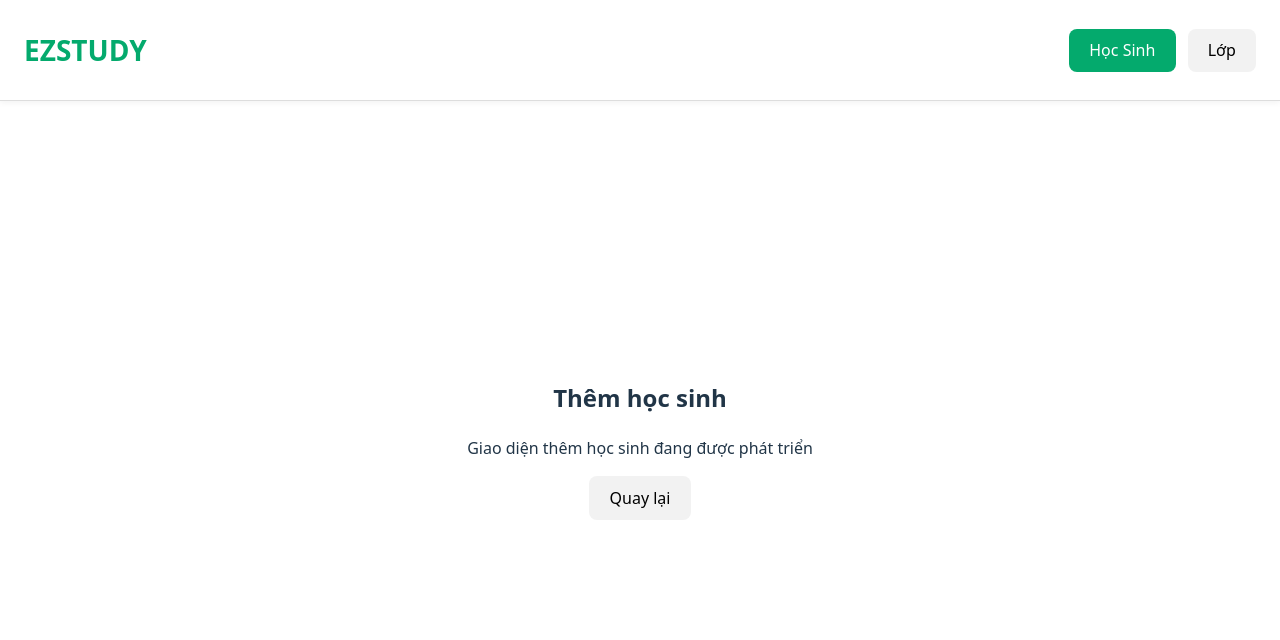
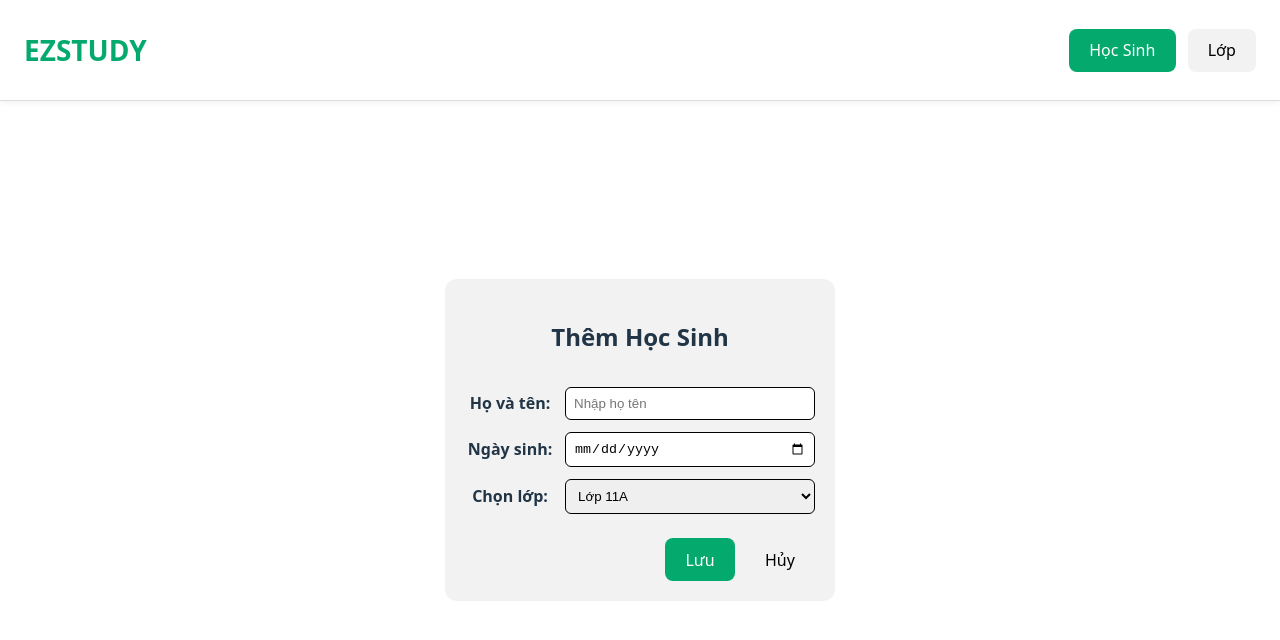
Before and after one commit to ngquan244/EZStudy-Vue-Student-Management, a Vue app: page / in a window 1280 px wide. Both pictures are taken after a click on the button "Thêm Học Sinh". Shown: the top 640 px of the page. Built offline with nearby package versions, Linux system fonts and the light colour scheme.

Commit message:
- Update AddStudent Form thêm sinh viên vào storage - Bổ sung chức năng xóa học sinh - Bỏ dữ liệu học sinh demo (do đã có chức năng thêm học sinh) - Sửa một số logic về filter trang (chuyển về trang 1 sau khi filter)

```diff
--- a/src/App.vue
+++ b/src/App.vue
@@ -54,7 +54,7 @@ function goToPage(page) {
 onMounted(() => {
   const stored = localStorage.getItem(STORAGE_KEY)
   try {
-    students.value = stored ? JSON.parse(stored) : getDefaultStudents()
+    students.value = stored ? JSON.parse(stored) : []
   } catch {
     students.value = getDefaultStudents()
   }
@@ -66,24 +66,10 @@ watch(students, (newVal) => {
   localStorage.setItem(STORAGE_KEY, JSON.stringify(newVal))
 }, { deep: true })
 
-
-// Sample data for demo purposes
-// Will be replaced with real data later
-function getDefaultStudents() {
-  return [
-    { id: 1, name: 'Doraemon', age: '13', class: '11A' },
-    { id: 2, name: 'Nobita', age: '13', class: '11B' },
-    { id: 3, name: 'Shizuka', age: '13', class: '11A' },
-    { id: 4, name: 'Chaien', age: '13', class: '11A' },
-    { id: 5, name: 'Suneo', age: '13', class: '11A' },
-    { id: 6, name: 'Nobisuke', age: '14', class: '12B' },
-    { id: 7, name: 'Dorami', age: '14', class: '12A' },
-    { id: 8, name: 'Nobi Tamako', age: '14', class: '12B' },
-    { id: 9, name: 'Jaiko', age: '13', class: '11A' },
-    { id: 10, name: 'Tachibana', age: '14', class: '12B' },
-    { id: 11, name: 'Riruru', age: '14', class: '12A' }
-  ]
-}
+// Watcher - back to page 1 after filtering
+watch(selectedClass, () => {
+  currentPage.value = 1
+})
 
 // Navigation Function
 function switchTab(tab) {
@@ -97,16 +83,24 @@ function addStudent() {
   showEditForm.value = false
 }
 
+function handleAddStudent(student) {
+  students.value.push(student)
+  showAddForm.value = false
+}
+
 function editStudent(student) {
   editingStudent.value = student
   showAddForm.value = false
   showEditForm.value = true
 }
 
-// TODO: Implement actual delete functionality
-// Currently just shows message
+// Delete student + update local storage(watcher handled update already)
+// Confirm before delete
 function deleteStudent(id) {
-  alert('Chức năng xóa sẽ được cập nhật sau.')
+  const confirmDelete = confirm('Bạn có chắc chắn muốn xóa học sinh này không?')
+  if (!confirmDelete) return
+
+  students.value = students.value.filter(student => student.id !== id)
 }
 
 function closeForms() {
@@ -138,12 +132,16 @@ function closeForms() {
     :current-page="currentPage"
     :total-pages="totalPages"
     :selected-class="selectedClass"
-    @update:selected-class="(val) => selectedClass = val"
+    @update:selected-class="(val) => {
+      selectedClass = val
+      currentPage.value = 1
+    }"
     @add="addStudent"
     @edit="editStudent"
     @delete="deleteStudent"
     @close="closeForms"
     @change-page="goToPage"
+    @add-student="handleAddStudent"
   />
 
   <ClassManager v-else />
--- a/src/components/AddStudent.vue
+++ b/src/components/AddStudent.vue
@@ -1,12 +1,127 @@
 <script setup>
-  const emit = defineEmits(['close'])
+import { ref } from 'vue'
+
+// Events to parent
+const emit = defineEmits(['close', 'add-student'])
+
+// Reactive form - input and select box
+const name = ref('')
+const birthDate = ref('')
+const selectedClass = ref('11A')
+
+// Current date to compute age by birth date by the calculateAge below
+const today = new Date().toISOString().split('T')[0]
+
+function calculateAge(birthDateStr) {
+  const birthYear = new Date(birthDateStr).getFullYear()
+  const currentYear = new Date().getFullYear()
+  return currentYear - birthYear
+}
+
+// Save Student from add-student form
+// Required full filled data
+// Make sure Birth Date < Today
+function saveStudent() {
+  if (!name.value || !birthDate.value || !selectedClass.value) {
+    alert('Vui lòng điền đầy đủ thông tin!')
+    return
+  }
+
+  if (birthDate.value > today) {
+    alert('Ngày sinh không thể lớn hơn hôm nay. Vui lòng nhập lại.')
+    birthDate.value = ''
+    return
+  }
+
+  const age = calculateAge(birthDate.value)
+
+  const newStudent = {
+    id: Date.now(),
+    name: name.value,
+    age: age.toString(),
+    class: selectedClass.value
+  }
+
+  emit('add-student', newStudent)
+  emit('close')
+}
 </script>
 
 <template>
-  <h2>Thêm học sinh</h2>
-  <p>Giao diện thêm học sinh đang được phát triển</p>
-  <button @click="$emit('close')">Quay lại</button>
+  <!-- Add-Student Form with Name input, Birthdate Input and Class Selection -->
+  <div class="form-container">
+    <h2>Thêm Học Sinh</h2>
+
+    <div class="form-row">
+      <label>Họ và tên:</label>
+      <input v-model="name" type="text" placeholder="Nhập họ tên" />
+    </div>
+
+    <div class="form-row">
+      <label>Ngày sinh:</label>
+      <input v-model="birthDate" type="date" :max="today" />
+    </div>
+
+    <div class="form-row">
+      <label>Chọn lớp:</label>
+      <select v-model="selectedClass">
+        <option value="11A">Lớp 11A</option>
+        <option value="11B">Lớp 11B</option>
+        <option value="12A">Lớp 12A</option>
+        <option value="12B">Lớp 12B</option>
+      </select>
+    </div>
+
+    <div class="buttons">
+      <button @click="saveStudent">Lưu</button>
+      <button @click="$emit('close')">Hủy</button>
+    </div>
+  </div>
 </template>
 
 <style scoped>
+/* Unique styles different from common style in src/style.css */
+.form-container {
+  max-width: 400px;
+  width: 350px;
+  margin: 0 auto;
+  padding: 20px;
+  background: #f2f2f2;
+  border-radius: 12px;
+  display: flex;
+  flex-direction: column;
+  gap: 12px;
+}
+
+.form-row {
+  display: flex;
+  align-items: center;
+  gap: 10px;
+}
+
+.form-row label {
+  width: 90px;
+  font-weight: bold;
+}
+
+.form-row input,
+.form-row select {
+  flex: 1;
+  padding: 8px;
+  border: 1px solid #000;
+  border-radius: 6px;
+  box-sizing: border-box;
+}
+
+.buttons {
+  display: flex;
+  gap: 10px;
+  justify-content: flex-end;
+  margin-top: 12px;
+}
+
+button:first-of-type {
+  background-color: #04AA6D;
+  color: white;
+}
 </style>
--- a/src/components/StudentList.vue
+++ b/src/components/StudentList.vue
@@ -41,7 +41,12 @@ function emitClose() {
     </div>
 
     <!-- Edit form, Add Form - Future Update -->
-    <AddStudent v-if="showAddForm" @close="emitClose" />
+    <AddStudent
+      v-if="showAddForm"
+      @close="emitClose"
+      @add-student="student => emit('add-student', student)"
+    />
+
     <EditStudent
       v-else-if="showEditForm"
       :student="editingStudent"
```
